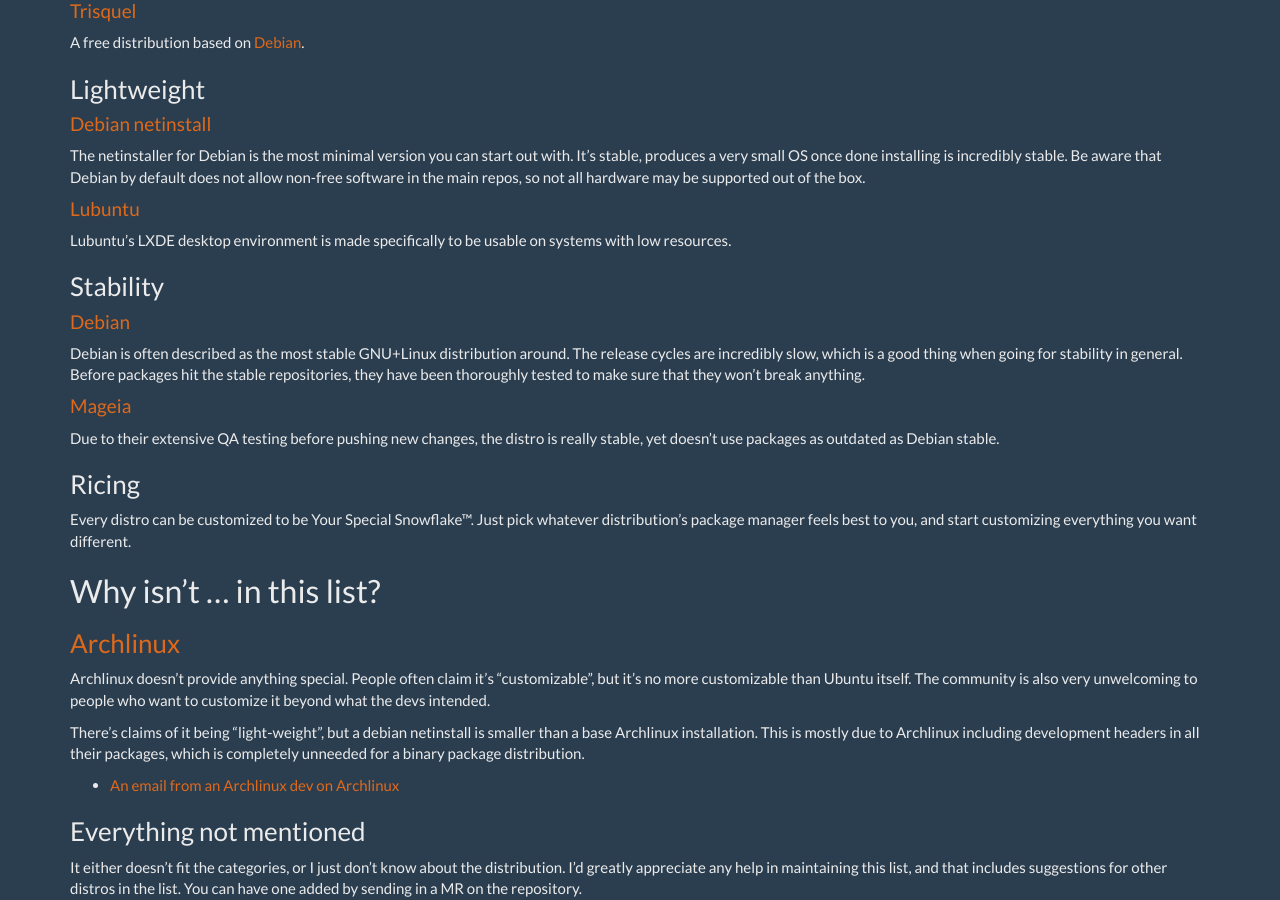
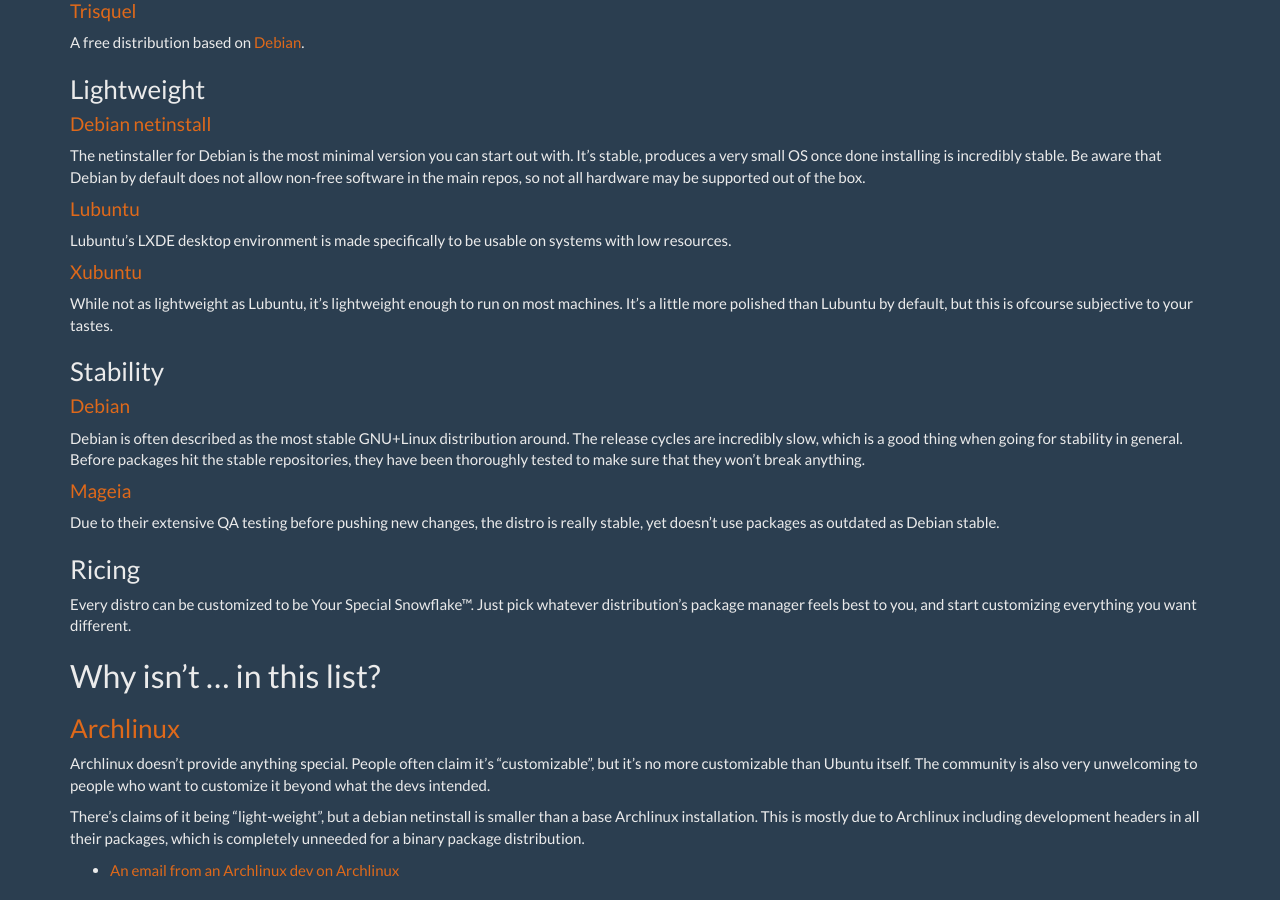
Before and after one commit to scriptkitties/fglt, a Jekyll site: the page built from _guides/picking-a-distro.md, in a window 1280 px wide and 900 px high, scrolled down 1114 px. Built offline with Jekyll 4.4.1, drawn with Linux system fonts in a browser that asks for light colours; Markdown is read by kramdown in place of the engine named in the settings.

Commit message:
add xubuntu to the lightweight distros

```diff
--- a/_guides/picking-a-distro.md
+++ b/_guides/picking-a-distro.md
@@ -76,6 +76,11 @@
 Lubuntu's LXDE desktop environment is made specifically to be usable on systems
 with low resources.
 
+#### [Xubuntu][xubuntu]
+While not as lightweight as Lubuntu, it's lightweight enough to run on most
+machines. It's a little more polished than Lubuntu by default, but this is
+ofcourse subjective to your tastes.
+
 ### Stability
 #### [Debian][debian]
 Debian is often described as the most stable GNU+Linux distribution around.
```
